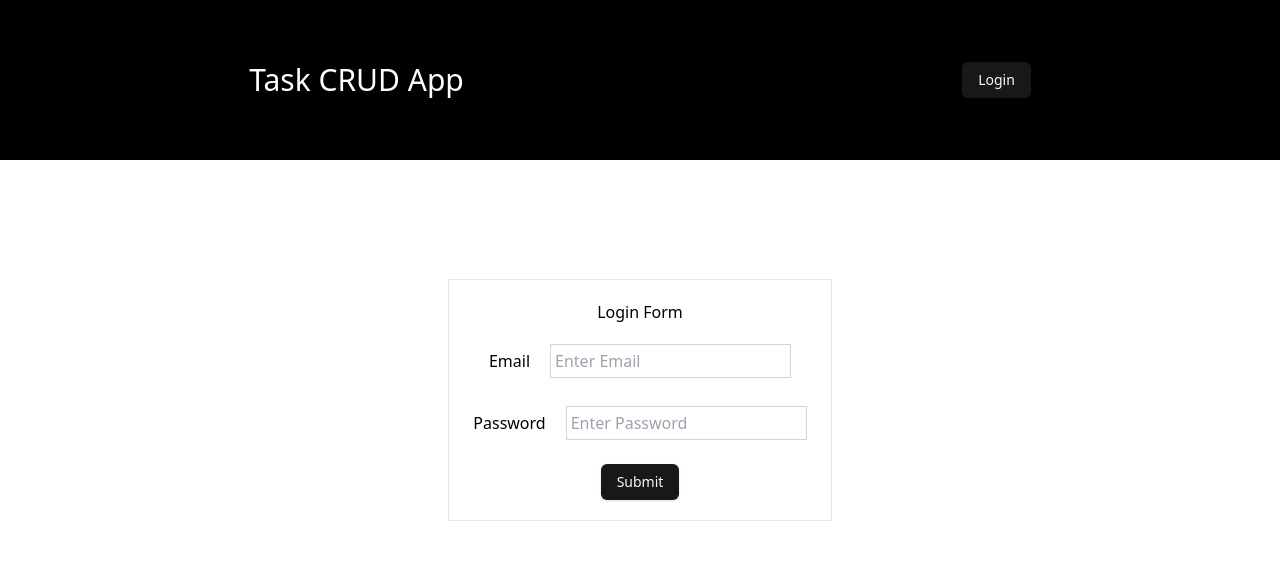
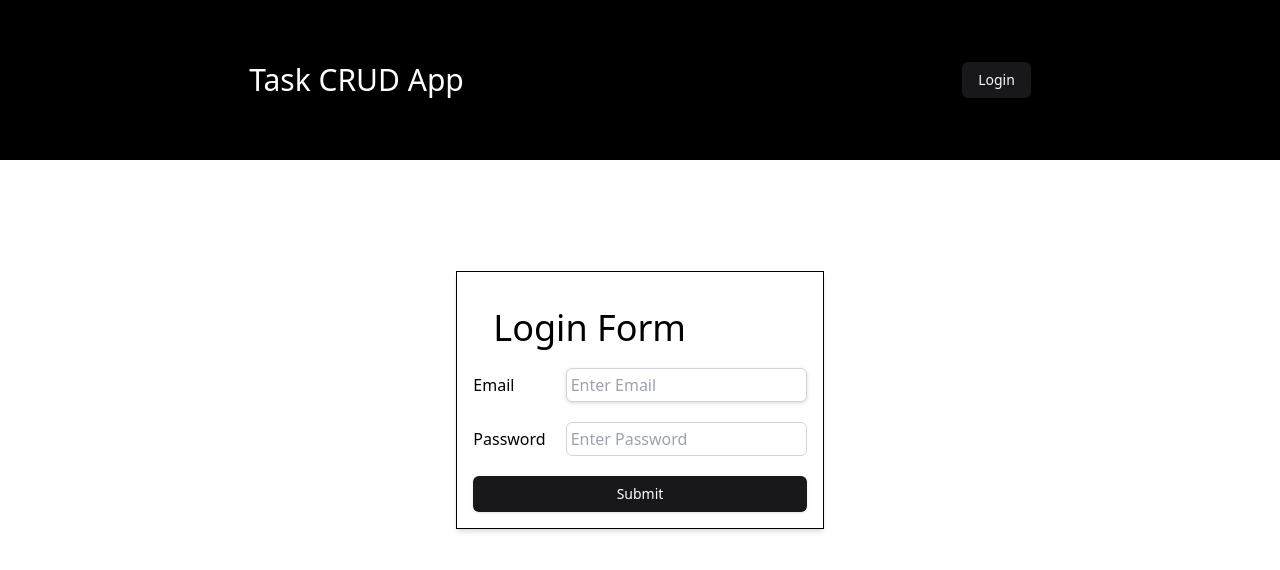
Before and after one commit to Yash-op7/Blinq.io_Technical_Assessment_Yash_Meena, a React (Vite) app in the folder frontend/: page / in a window 1280 px wide. Shown: the top 570 px of the page. Built offline with nearby package versions, Linux system fonts and the light colour scheme.

Commit message:
frontend: login implmented

```diff
--- a/frontend/src/components/Task.jsx
+++ b/frontend/src/components/Task.jsx
@@ -2,15 +2,21 @@ import React from "react";
 import {Button} from './ui/button'
 
 const Task = ({ data }) => {
+    const handleUpdate = async () =>{
+
+    }
+    const handleDelete = async () =>{
+
+    }
   return (
     <div className="w-screen flex flex-row items-center justify-between border p-2">
       <div className="flex flex-col items-center justify-around  p-2">
         <h1 className="text-3xl">{data.title}</h1>
-        <p>{data.content}</p>
+        <p className="max-w-56">{data.content}</p>
       </div>
       <div className="flex gap-3">
-        <Button>Update</Button>
-        <Button>Delete</Button>
+        <Button onClick={handleUpdate}>Update</Button>
+        <Button onClick={handleDelete}>Delete</Button>
       </div>
     </div>
   );
--- a/frontend/src/pages/Login.jsx
+++ b/frontend/src/pages/Login.jsx
@@ -8,7 +8,7 @@ import { useNavigate } from 'react-router-dom';
 const Login = () => {
   const formRef = useRef();
   const navigate= useNavigate();
-  const {setIsLoggedIn, setUser} = useAuthContext();
+  const {setIsLoggedIn, setUser, isLoggedIn} = useAuthContext();
   const submitHandler =async(e) => {
     e.preventDefault();
     const formData= new FormData(formRef.current);
@@ -37,20 +37,24 @@ navigate('/');
     }
   }
   return (
-    <div className='flex flex-col p-5 border justify-center items-center'>
-      <h1 className='relative mb-4'>Login Form</h1>
-      <form ref={formRef} onSubmit={submitHandler} className='flex flex-col justify-center items-center gap-5'>
-        <div className='m-1 flex flex-row justify-end gap-5 items-center'>
-          <label>Email</label>
-          <input className='p-1 border border-gray-300' type='text' name='email' placeholder='Enter Email' />
+    <div className='h-screen flex flex-col justify-center items-center'>
+
+    <div className=' p-4 border  shadow-md border-black'>
+      {/* {isLoggedIn ? <p>welcome user</p>:<p>please log in</p>} */}
+      <h1 className='text-4xl m-5'>Login Form</h1>
+      <form ref={formRef} onSubmit={submitHandler} className='flex flex-col gap-5'>
+        <div className='flex gap-5 justify-between items-center'>
+          <label htmlFor='email'>Email</label>
+          <input className='border border-gray-300 p-1 rounded-md drop-shadow' type='email' id='email' name='email' placeholder='Enter Email'/>
         </div>
-        <div className='m-1 flex flex-row justify-evenly gap-5 items-center'>
-          <label>Password</label>
-          <input className='p-1 border border-gray-300' type='password' name='password' placeholder='Enter Password' />
+        <div className='flex gap-5 justify-between items-center'>
+          <label htmlFor='password'>Password</label>
+          <input className='border border-gray-300 p-1 rounded-md' type='password' id='password' name='password' placeholder='Enter Password'/>
         </div>
-        <Button type='submit'>Submit</Button>
+        <Button value='Submit' type='submit' className='text-white'> Submit</Button>
       </form>
     </div>
+  </div>
   )
 }
 
```
